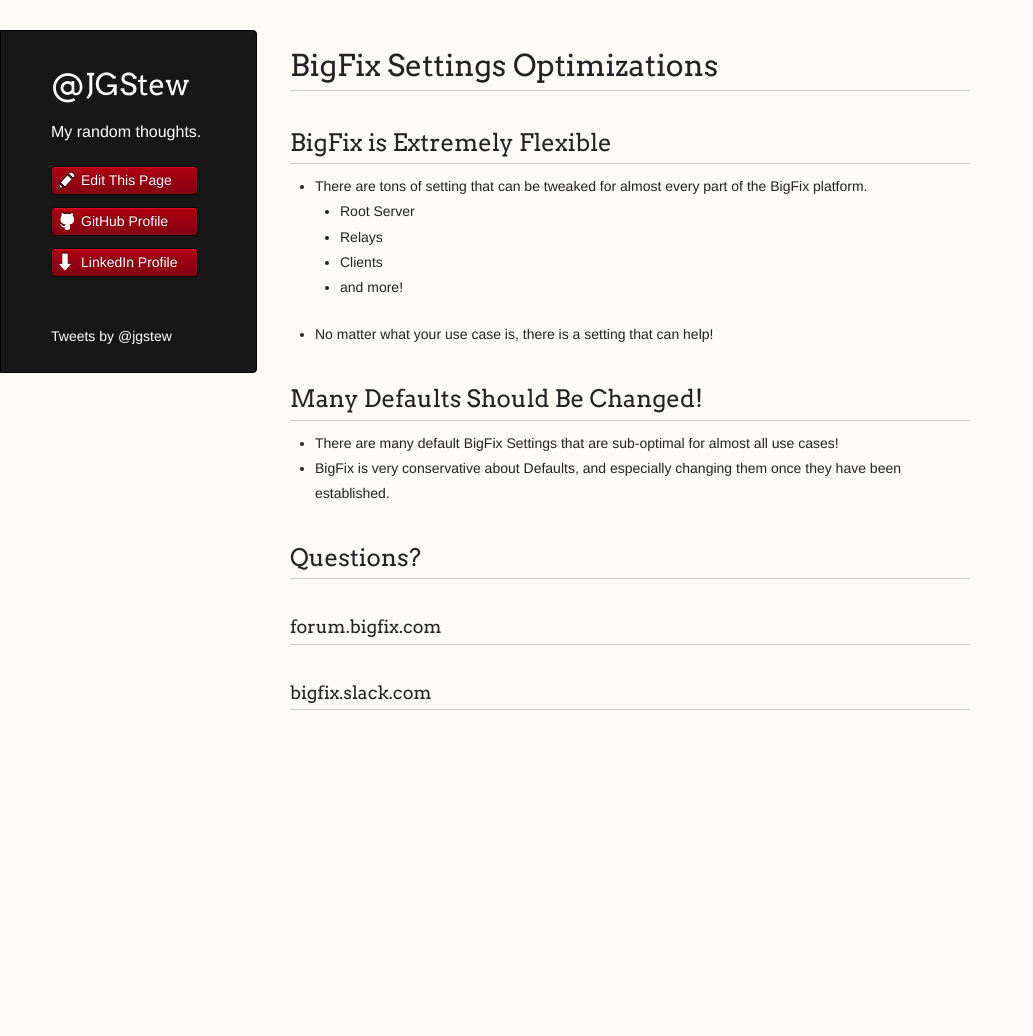
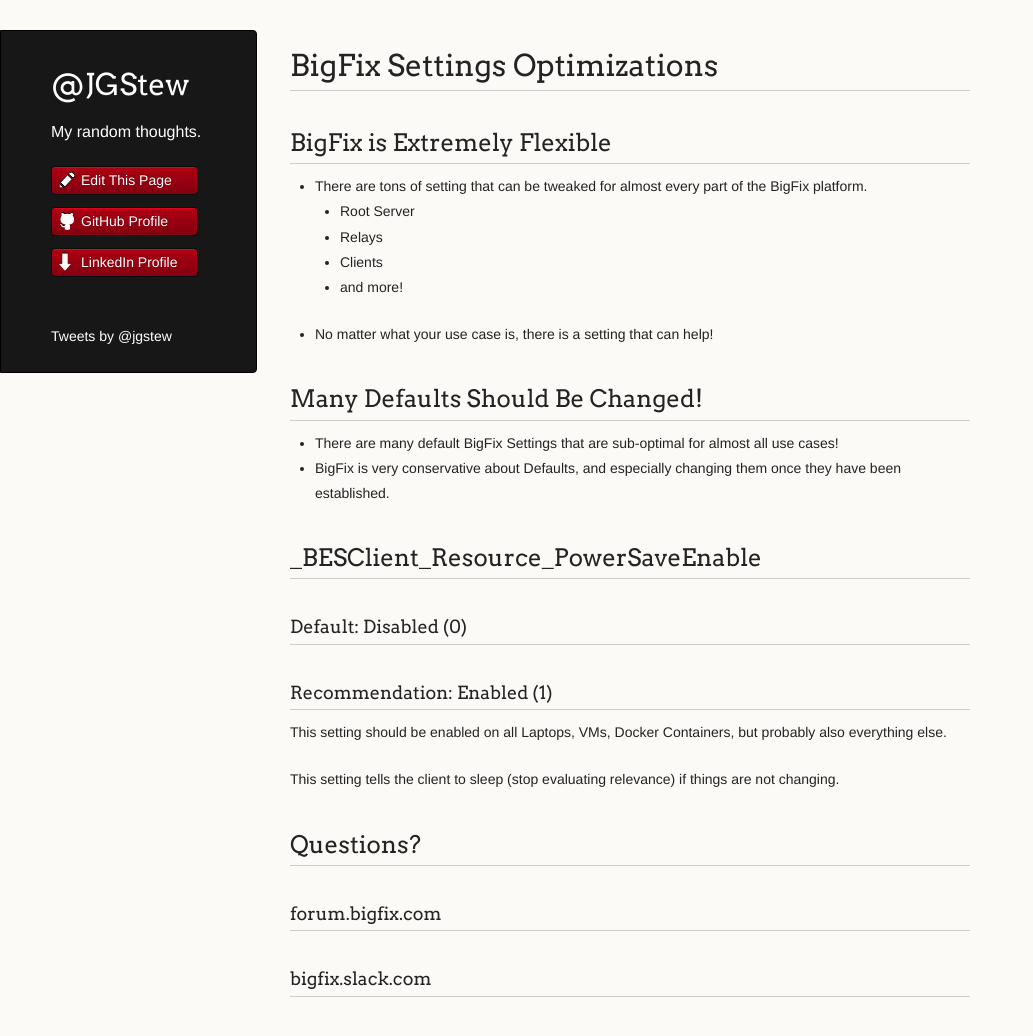
Before and after one commit to jgstew/jgstew.github.io, a Jekyll site: the page built from _posts/2018-10-30-BigFix-Settings-Optimizations.md, in a window 1280 px wide and 1057 px high. Shown: the top 1036 px of the window, without its empty margins (0-1033 px from the left). Built offline with Jekyll 4.4.1, drawn with Linux system fonts in a browser that asks for light colours; nearby versions of some CDN libraries; comment, search, counter and statistics services are not loaded.

Commit message:
Update 2018-10-30-BigFix-Settings-Optimizations.md

```diff
--- a/_posts/2018-10-30-BigFix-Settings-Optimizations.md
+++ b/_posts/2018-10-30-BigFix-Settings-Optimizations.md
@@ -20,6 +20,16 @@ date: November 8, 2018
 - There are many default BigFix Settings that are sub-optimal for almost all use cases!
 - BigFix is very conservative about Defaults, and especially changing them once they have been established.
 
+## _BESClient_Resource_PowerSaveEnable
+
+### Default: Disabled (0)
+
+### Recommendation: Enabled (1)
+
+This setting should be enabled on all Laptops, VMs, Docker Containers, but probably also everything else.
+
+This setting tells the client to sleep (stop evaluating relevance) if things are not changing.
+
 ## Questions?
 
 ### forum.bigfix.com
```
